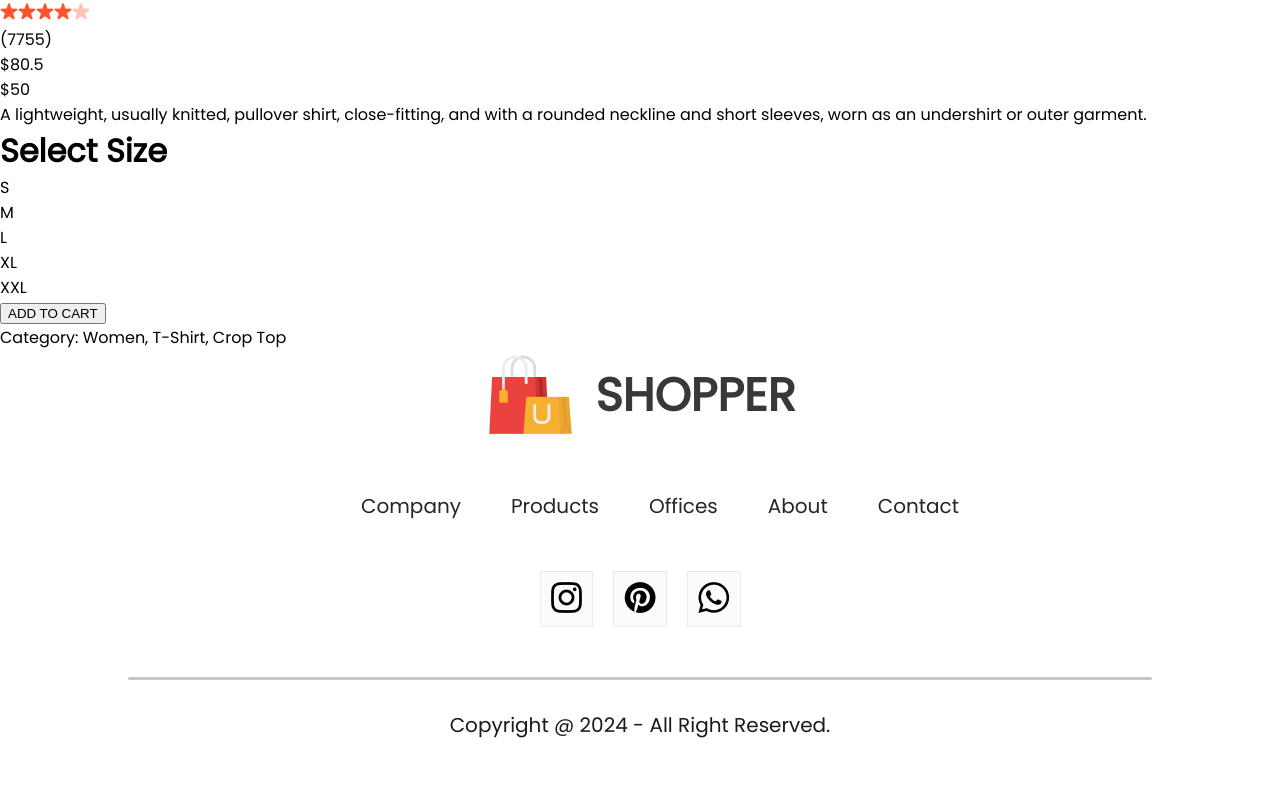
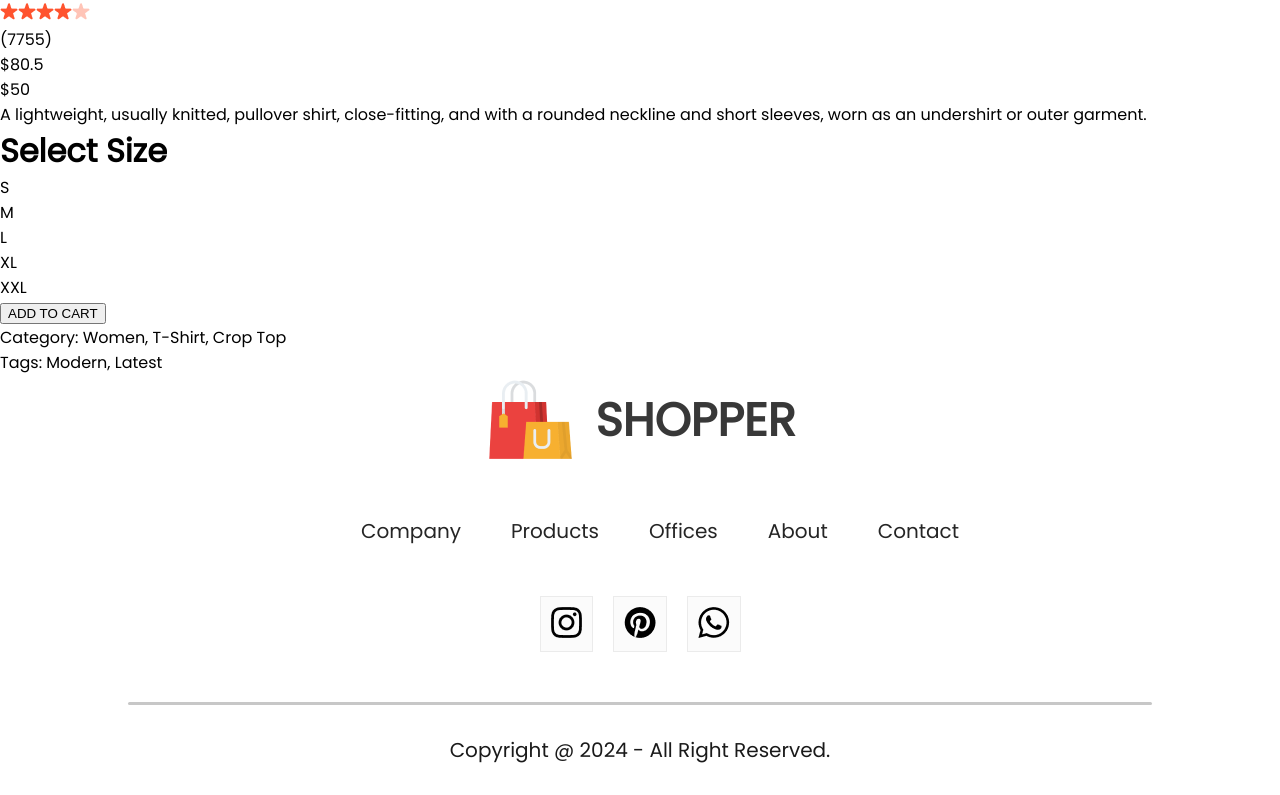
Before and after one commit to ShivankJain/E-Commerce_Website, a React (Vite) app: page /product/1 in a window 1280 px wide. Shown: the part 1443-2238 px from the top of the page. Before the commit the page ends 2213 px from the top, so only its background shows below. Built offline with nearby package versions, Linux system fonts and the light colour scheme.

Commit message:
worked on more files

```diff
--- a/src/Components/ProductDisplay/ProductDisplay.jsx
+++ b/src/Components/ProductDisplay/ProductDisplay.jsx
@@ -49,6 +49,7 @@ const ProductDisplay = (props) => {
               </div>
               <button>ADD TO CART</button>
               <p className="productdisplay-right-category"><span>Category: </span>Women, T-Shirt, Crop Top</p>
+              <p className="productdisplay-right-category"><span>Tags: </span>Modern, Latest</p>
        </div>
     </div>
   )
```
